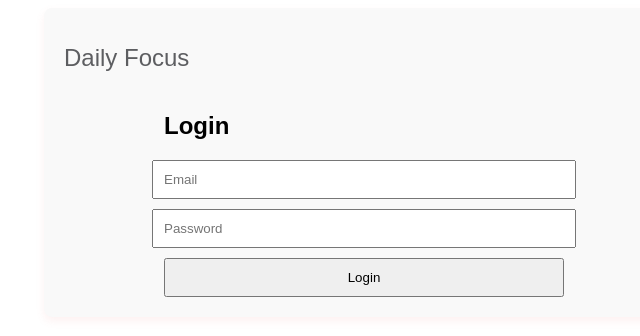
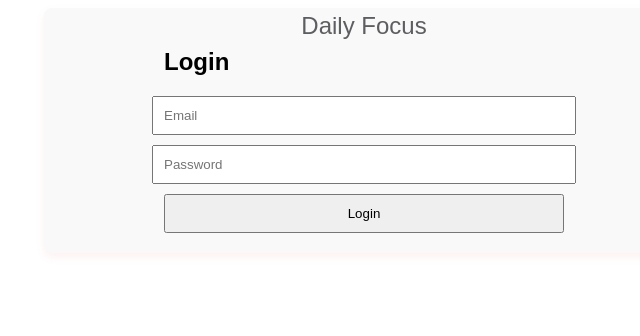
Before and after one commit to Swaaleh/daily-focus, a React (Vite) app: page /login in a window 1280 px wide. Shown: the top 336 px of the page, without its empty margins (276-916 px from the left). Built offline with nearby package versions, Linux system fonts and the light colour scheme.

Commit message:
Styling header's title and logout button.

```diff
--- a/src/components/Header.jsx
+++ b/src/components/Header.jsx
@@ -1,33 +1,61 @@
 import { useAuth } from "../context/AuthContext";
 
-export default function Header({title}) {
+export default function Header({ title }) {
   const { user, logout } = useAuth();
 
   const styles = {
+    headerContainer: {
+      display: "flex",
+      justifyContent: "space-between",
+      alignItems: "center",
+      marginBottom: "20px",
+      position: "relative" // Needed for absolute positioning
+    },
     header: {
       textAlign: "center",
       color: "#5D5E61",
       fontSize: "24px",
       fontWeight: "500",
       marginBottom: "20px",
+      position: "absolute",
+      left: "50%",
+      transform: "translateX(-50%)",
+      width: "100%", // Ensures proper centering
     },
+    logoutButton: {
+      padding: "5px 10px",
+      backgroundColor: "#dc3545",
+      color: "#fff",
+      border: "none",
+      borderRadius: "4px",
+      cursor: "pointer",
+      marginLeft: "auto", // Pushes to right
+      zIndex: 10 // Ensures it stays above title
+    },
+    spacer: {
+      width: "80px", // Same as button width for balance
+      visibility: "hidden" // Maintains space invisibly
+    }
   };
+
   return (
-        <div style={{
-            display: 'flex',
-            justifyContent: 'space-between',
-            alignItems: 'center'
-            }}>
+    <div style={styles.headerContainer}>
+      {/* Invisible spacer for layout balance */}
+      <div style={styles.spacer}>
+        {user && "Spacer"}
+      </div>
+
       <h1 style={styles.header}>{title}</h1>
+
       {user && (
         <button
           onClick={logout}
-                    style={{ padding: "5px 10px"
-                    }}>
+          style={styles.logoutButton}
+          aria-label="Logout"
+        >
           Logout
         </button>
       )}
     </div>
-
   );
-};
+}
--- a/src/pages/Login.jsx
+++ b/src/pages/Login.jsx
@@ -42,6 +42,7 @@ export default function Login() {
         <button type="submit" style={{ width: '100%', padding: '10px' }}>
           Login
         </button>
+
       </form>
     </div>
   );
```
Lines whose indentation alone changed are shown as unchanged.
